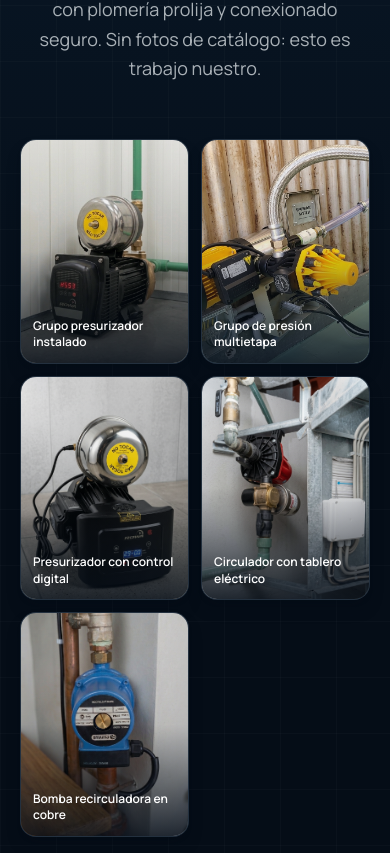
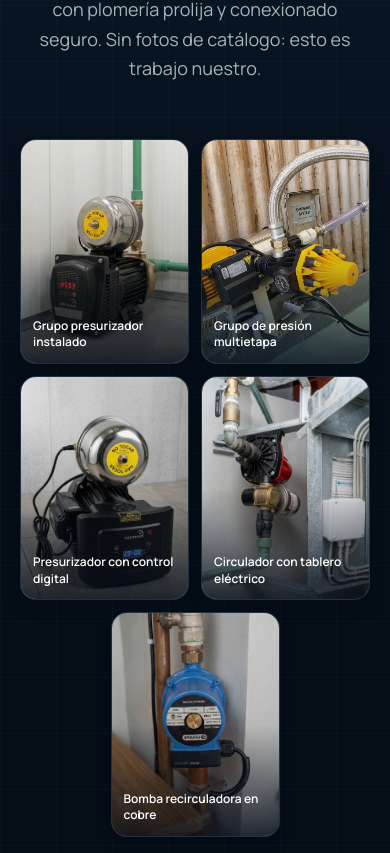
Before and after one commit to Bombas-Rowa/Bombas-Rowa, a React (Vite) app: page / in a window 390 px wide. Shown: the part 4231-5084 px from the top of the page. Built offline with nearby package versions, Linux system fonts and the light colour scheme.

Commit message:
Center the 5th item in the Gallery using flexbox to avoid empty space on mobile and tablet

```diff
--- a/src/sections/Gallery.jsx
+++ b/src/sections/Gallery.jsx
@@ -50,10 +50,14 @@ export default function Gallery() {
           description="Presurizadores, recirculadores y grupos de presión de distintas marcas, instalados con plomería prolija y conexionado seguro. Sin fotos de catálogo: esto es trabajo nuestro."
         />
 
-        {/* Grilla de fotos */}
-        <div className="mt-14 grid grid-cols-2 gap-3 sm:grid-cols-3 sm:gap-4 lg:grid-cols-5">
+        {/* Grilla de fotos flexbox auto-centrada */}
+        <div className="mt-14 flex flex-wrap justify-center gap-3 sm:gap-4">
           {TRABAJOS.map((t, i) => (
-            <Reveal key={t.src} delay={(i % 5) * 0.06}>
+            <Reveal
+              key={t.src}
+              delay={(i % 5) * 0.06}
+              className="w-[calc(50%-6px)] sm:w-[calc(33.333%-11px)] lg:w-[calc(20%-13px)]"
+            >
               <button
                 onClick={() => setZoom(t)}
                 className="group relative block w-full overflow-hidden rounded-2xl border border-white/10 bg-ink-900 shadow-lg shadow-ink-950/40 transition-all duration-300 hover:-translate-y-1.5 hover:shadow-2xl hover:shadow-aqua-500/20 hover:ring-2 hover:ring-aqua-400/60"
```
